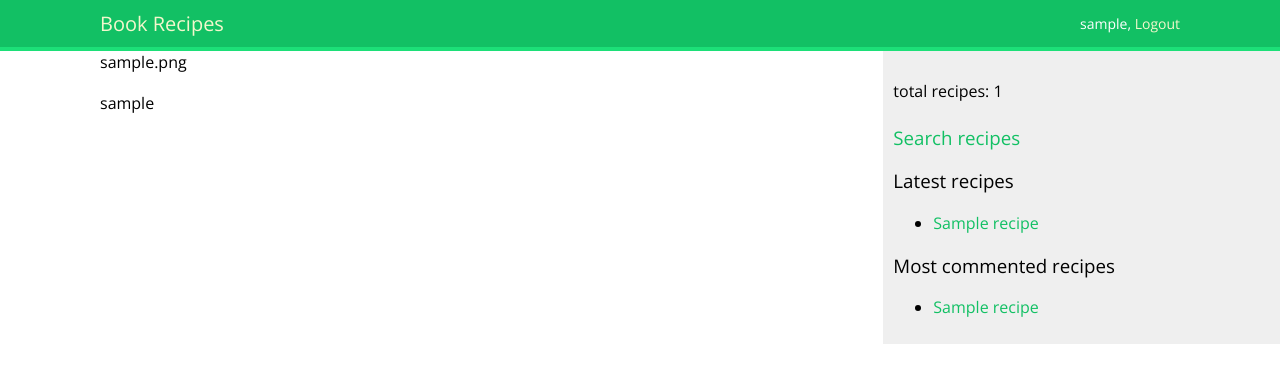
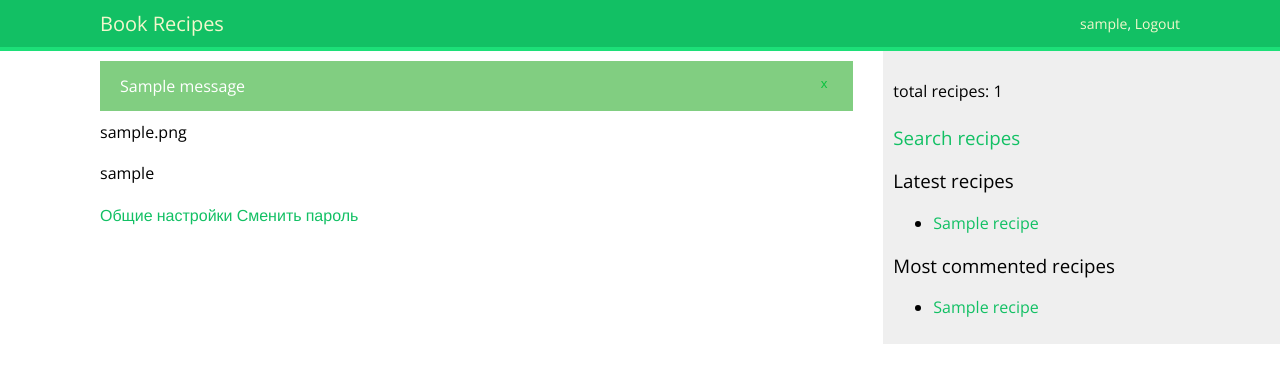
Before and after one commit to DEADG59/recipes_catalog_site, a Django app: a page that uses cuisine/recipes/templates/recipes/base.html in a window 1280 px wide. Shown: the top 383 px of the page. Run offline with Django 4.2, Linux system fonts and the light colour scheme; a user stored in the database is signed in; tables that the repository leaves empty hold one stand-in row (values such as "Sample post"); one stand-in notice (Sample message) is shown.

Commit message:
update base.html profile.html recipes.css urls.py views.py
added alerts in edit

```diff
--- a/cuisine/account/templates/account/profile.html
+++ b/cuisine/account/templates/account/profile.html
@@ -7,5 +7,10 @@
         {{ profile.profile.photo }}
         <p>{{ profile.username }}</p>
     </div>
-
+    {% if owner %}
+        <div id="edit">
+            <a href="{% url 'account:edit' %}">Общие настройки</a>
+            <a href="{% url 'password_change' %}">Сменить пароль</a>
+        </div>
+    {% endif %}
 {% endblock %}
--- a/cuisine/account/urls.py
+++ b/cuisine/account/urls.py
@@ -10,7 +10,7 @@ urlpatterns = [
     path('', RecipeListView.as_view(), name='recipe_list'),
     path('register/', views.UserRegisterView.as_view(), name='register'),
     path('register/done/', views.UserRegisterDoneView.as_view(), name='register_done'),
+    path('profile/edit/', views.UserProfileEditView.as_view(), name='edit'),
     path('profile/<str:username>/', views.UserProfileView.as_view(), name='profile'),
-    path('profile/edit/', views.UserProfileEditView.as_view(), name='edit'),
 
 ]
--- a/cuisine/account/views.py
+++ b/cuisine/account/views.py
@@ -5,7 +5,7 @@ from .forms import *
 from django.views.generic import CreateView, TemplateView, DetailView
 from django.contrib.auth.mixins import LoginRequiredMixin
 from django.contrib.auth.models import User
-from django.http import HttpResponse
+from django.contrib import messages
 
 
 class UserLogoutView(auth_views.LogoutView):
@@ -36,7 +36,6 @@ class UserProfileView(DetailView):
         context['owner'] = False
         if self.request.user.username == self.object.username:
             context['owner'] = True
-        # print(context)
         return context
 
 
@@ -59,4 +58,7 @@ class UserProfileEditView(LoginRequiredMixin, TemplateView):
         if user_form.is_valid() and profile_form.is_valid():
             user_form.save()
             profile_form.save()
-        return HttpResponse(status=204)
+            messages.success(request, 'Профиль успешно обновлен')
+        return render(self.request,
+                      self.template_name,
+                      self.get_context_data())
--- a/cuisine/recipes/static/css/recipes.css
+++ b/cuisine/recipes/static/css/recipes.css
@@ -207,7 +207,7 @@ input[type=submit], a.button {
 }
 
 ul.messages {
-    margin: 10px 100px;
+    margin: 10px 0 10px;
     padding: 0;
     list-style-type: none;
 }
@@ -216,9 +216,8 @@ ul.messages li.success,
 ul.messages li.warning,
 ul.messages li.error,
 ul.messages li.info {
-    margin: 0,
+    margin: 0;
     padding: 14px 20px;
-    list_style: none;
     color: #fff;
 }
 
@@ -226,7 +225,7 @@ ul.messages li.success {
     background: #81ce81;
 }
 
-ul.messages li.success {
+ul.messages li.success #btn-close {
     color: #0ac33e;
 }
 
@@ -235,7 +234,7 @@ ul.messages li.error {
     color: #e9828e;
 }
 
-ul.messages li.error a {
+ul.messages li.error #btn-close {
     color: #e9828e;
 }
 
@@ -248,11 +247,11 @@ ul.messages li.warning {
     background: #de9404;
 }
 
-ul.messages li.warning a {
+ul.messages li.warning #btn-close {
     color: #f49000;
 }
 
-ul.messages li a.close {
+ul.messages li #btn-close {
     margin: 0;
     float: right;
     opacity: 1;
@@ -260,3 +259,11 @@ ul.messages li a.close {
     box-shadow: none;
     text-shadow: none;
 }
+
+#btn-close {
+    background: #81ce81;
+}
+
+#btn-close:hover {
+    cursor: pointer;
+}
--- a/cuisine/recipes/templates/recipes/base.html
+++ b/cuisine/recipes/templates/recipes/base.html
@@ -9,16 +9,9 @@
 <body>
     <div id="header">
         <span class="logo"><a href="{% url 'recipes:recipe_list' %}">Book Recipes</a></span>
-<!--        {% if request.user.is_authenticated %}
-            <ul>
-                <li {% if section == 'home' %}class="selected"{% endif %}>
-                    <a href="{% url 'recipes:recipe_list' %}">home</a>
-                </li>
-            </ul>
-        {% endif %}-->
         <span class="user">
             {% if request.user.is_authenticated %}
-                {{ request.user.username }},
+                <a href="{% url 'account:profile' request.user.username %}">{{ request.user.username }}</a>,
                 <a href="{% url 'account:logout' %}">Logout</a>
             {% else %}
                 <a href="{% url 'login' %}">Log-in</a>
@@ -27,6 +20,16 @@
     </div>
     <div id="main-wrapper">
         <div id="content">
+            {% if messages %}
+                <ul class="messages">
+                    {% for message in messages %}
+                        <li class="{{ message.tags }}">
+                            {{ message|safe }}
+                            <button type="button" id="btn-close" onclick="removeMessage()">x</button>
+                        </li>
+                    {% endfor %}
+                </ul>
+            {% endif %}
             {% block content %}
             {% endblock %}
         </div>
@@ -46,5 +49,13 @@
             </ul>
         </div>
     </div>
+    <script>
+        function removeMessage() {
+            const element = document.getElementsByClassName('messages')[0];
+            element.remove();
+        }
+        {% block domready %}
+        {% endblock %}
+    </script>
 </body>
 </html>
```
